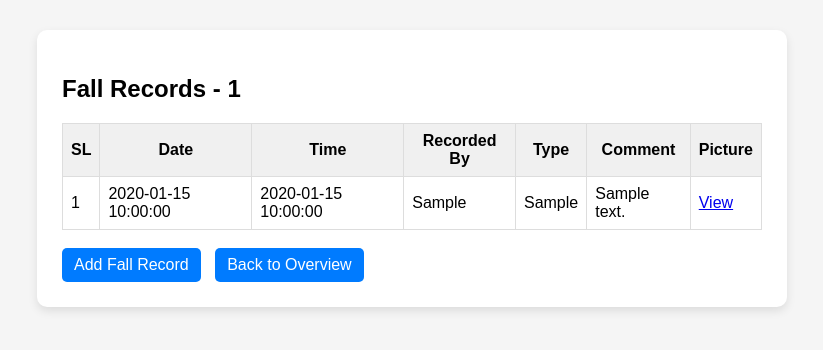
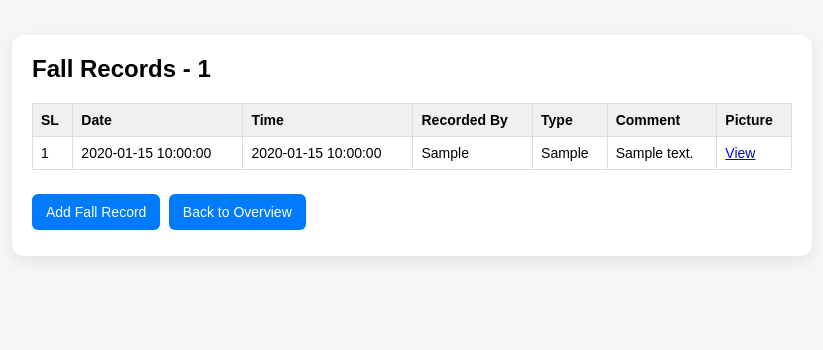
Before and after one commit to qaarwaan/Rope-tagging, a Flask app: page /rope/1/falls in a window 1280 px wide. Shown: the top 350 px of the page, without its empty margins (228-1051 px from the left). Run offline with Flask 3, Linux system fonts and the light colour scheme; a database or web service that is not in the repository returns one stand-in record (values such as "Sample title"); some libraries are stand-ins or nearby versions.

Commit message:
Update base.html

```diff
--- a/templates/base.html
+++ b/templates/base.html
@@ -1,55 +1,99 @@
 <!DOCTYPE html>
-<html>
+<html lang="en">
 <head>
+    <meta charset="UTF-8">
     <title>{% block title %}Rope Tracking{% endblock %}</title>
+
+    <!-- 🔥 THIS FIXES MOBILE ZOOM ISSUE -->
+    <meta name="viewport" content="width=device-width, initial-scale=1.0">
+
     <style>
         body {
+            margin: 0;
             font-family: Arial, sans-serif;
-            background-color: #f5f5f5;
-            padding: 30px;
-            margin: 0;
+            background: #f4f6f8;
         }
+
+        .container {
+            max-width: 800px;
+            margin: 20px auto;
+            padding: 15px;
+        }
+
         .card {
             background: white;
-            padding: 25px;
-            border-radius: 10px;
-            box-shadow: 0 4px 10px rgba(0,0,0,0.1);
-            max-width: 700px;
-            margin: auto;
+            padding: 20px;
+            border-radius: 12px;
+            box-shadow: 0 5px 15px rgba(0,0,0,0.08);
         }
-        .status {
-            padding: 8px 15px;
-            border-radius: 20px;
-            color: white;
-            display: inline-block;
-            font-weight: bold;
+
+        h1, h2, h3 {
+            margin-top: 0;
         }
+
         .btn {
             display: inline-block;
-            padding: 8px 12px;
-            background-color: #007BFF;
+            padding: 10px 14px;
+            background: #007BFF;
             color: white;
             text-decoration: none;
-            border-radius: 5px;
-            margin-right: 10px;
+            border-radius: 6px;
+            margin: 6px 4px 6px 0;
+            font-size: 14px;
         }
+
+        .btn:hover {
+            opacity: 0.9;
+        }
+
         table {
             width: 100%;
             border-collapse: collapse;
             margin-top: 15px;
+            font-size: 14px;
         }
+
         th, td {
             border: 1px solid #ddd;
             padding: 8px;
+            text-align: left;
         }
+
         th {
             background: #f0f0f0;
         }
+
+        .status-badge {
+            padding: 6px 12px;
+            border-radius: 20px;
+            color: white;
+            font-weight: bold;
+            font-size: 14px;
+        }
+
+        .green { background: #28a745; }
+        .orange { background: #ff9800; }
+        .red { background: #dc3545; }
+        .dark { background: #343a40; }
+
+        img.responsive-img {
+            max-width: 100%;
+            height: auto;
+            border-radius: 8px;
+        }
+
+        /* 📱 Make tables scrollable on small screens */
+        .table-wrapper {
+            overflow-x: auto;
+        }
     </style>
 </head>
+
 <body>
-    <div class="card">
-        {% block content %}{% endblock %}
+    <div class="container">
+        <div class="card">
+            {% block content %}{% endblock %}
+        </div>
     </div>
 </body>
 </html>
```
